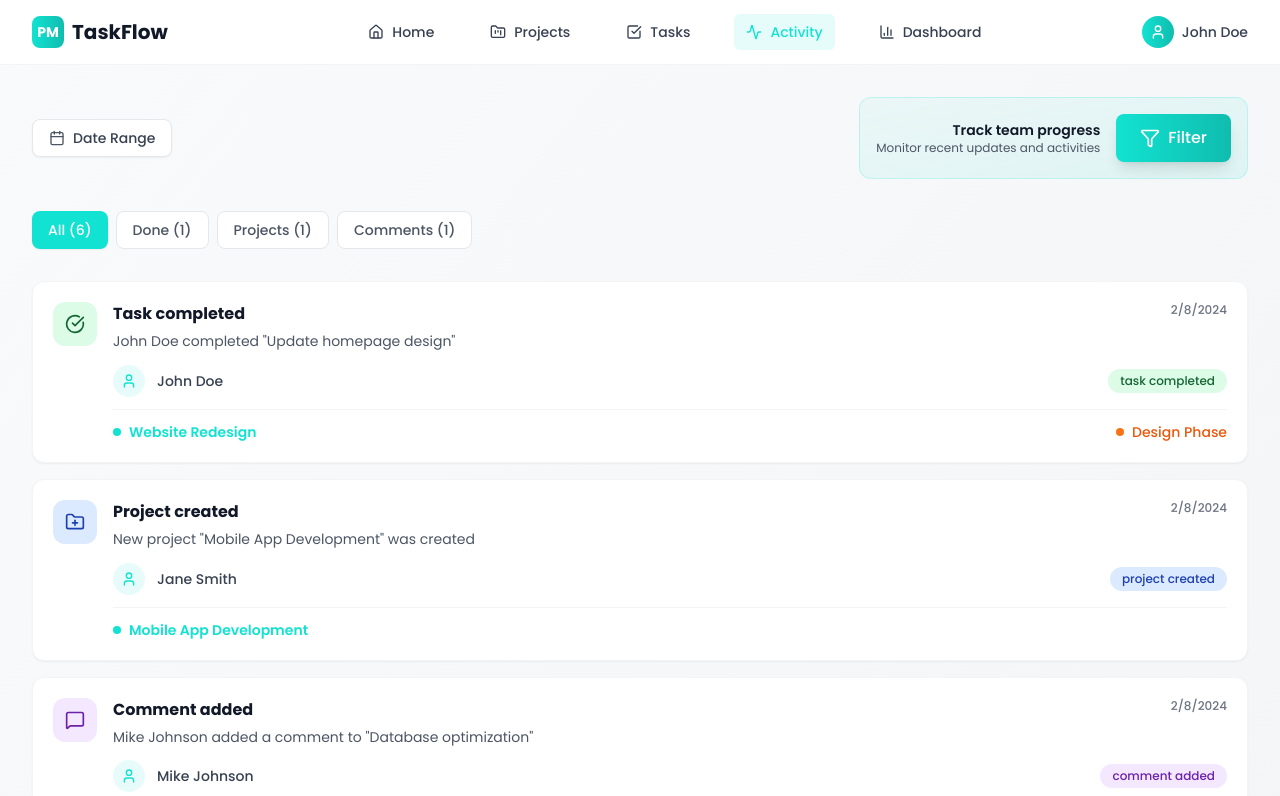
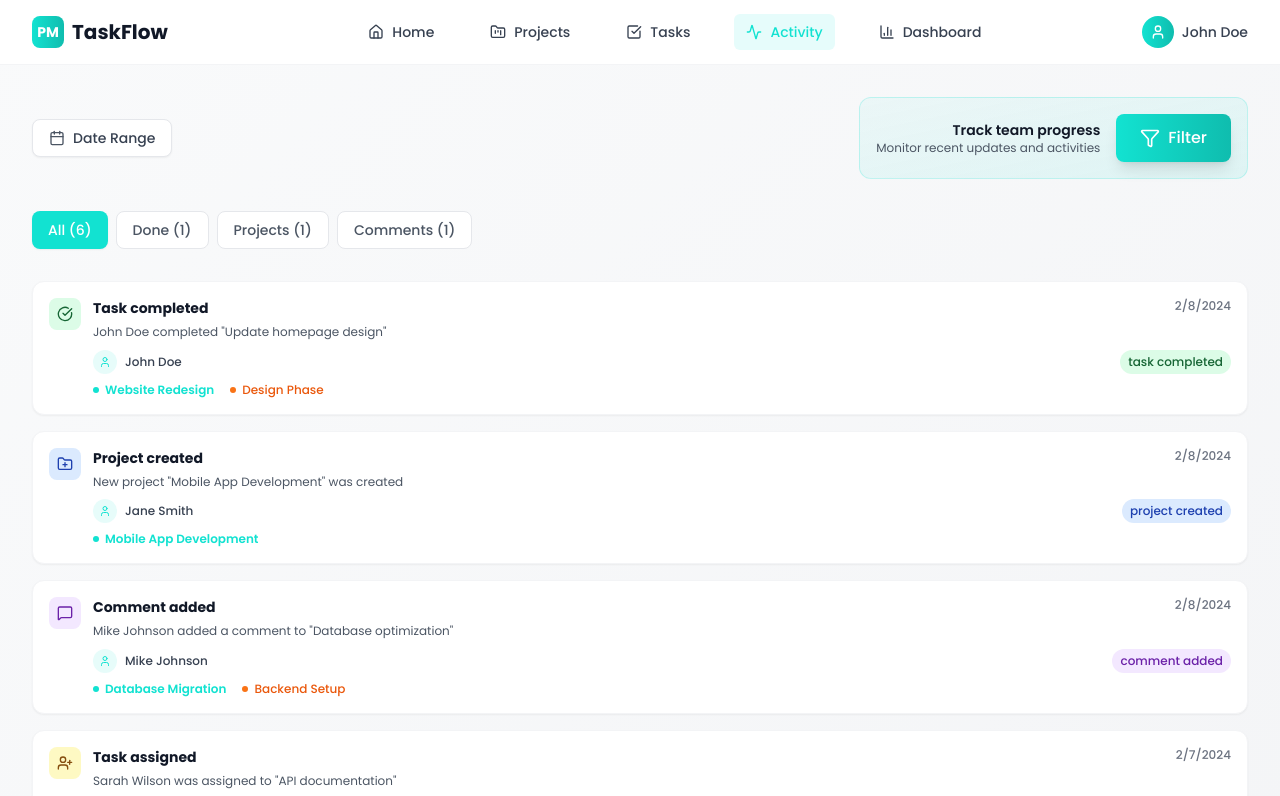
Before and after one commit to devxankit/Project-flow, a React (Vite) app in the folder frontend/: page /activity in a window 1280 px wide. Shown: the top 796 px of the page. Built offline with nearby package versions, Linux system fonts and the light colour scheme.

Commit message:
check point

```diff
--- a/frontend/src/pages/Activity.jsx
+++ b/frontend/src/pages/Activity.jsx
@@ -207,60 +207,56 @@ const ActivityPage = () => {
             {filteredActivities.map((activity, index) => {
               const IconComponent = activity.icon;
               return (
-                <div key={activity.id} className="group bg-white rounded-xl p-5 shadow-sm border border-gray-100 hover:shadow-md hover:border-primary/20 transition-all duration-200">
-                  <div className="flex items-start space-x-4">
-                    {/* Activity Icon */}
-                    <div className={`p-3 rounded-xl ${getActivityTypeColor(activity.type)} flex-shrink-0`}>
-                      <IconComponent className="h-5 w-5" />
+                <div key={activity.id} className="group bg-white rounded-xl p-4 shadow-sm border border-gray-100 hover:shadow-md hover:border-primary/20 transition-all duration-200">
+                  <div className="flex items-start space-x-3">
+                    {/* Activity Icon - Smaller and more compact */}
+                    <div className={`p-2 rounded-lg ${getActivityTypeColor(activity.type)} flex-shrink-0`}>
+                      <IconComponent className="h-4 w-4" />
                     </div>
 
-                    {/* Activity Content */}
+                    {/* Activity Content - Better space utilization */}
                     <div className="flex-1 min-w-0">
-                      {/* Header Section */}
-                      <div className="flex items-start justify-between mb-3">
-                        <div className="flex-1">
-                          <h3 className="text-base font-bold text-gray-900 group-hover:text-primary transition-colors duration-200 mb-1">
+                      {/* Header Section - More compact */}
+                      <div className="flex items-start justify-between mb-2">
+                        <div className="flex-1 min-w-0">
+                          <h3 className="text-sm font-bold text-gray-900 group-hover:text-primary transition-colors duration-200 mb-1">
                             {activity.title}
                           </h3>
-                          <p className="text-sm text-gray-600 leading-relaxed">
+                          <p className="text-xs text-gray-600 leading-relaxed">
                             {activity.description}
                           </p>
                         </div>
-                        <span className="text-xs font-medium text-gray-500 ml-3 flex-shrink-0">
+                        <span className="text-xs font-medium text-gray-500 ml-2 flex-shrink-0">
                           {formatTimestamp(activity.timestamp)}
                         </span>
                       </div>
 
-                      {/* Meta Information */}
-                      <div className="flex items-center justify-between">
-                        <div className="flex items-center space-x-3">
-                          <div className="w-8 h-8 bg-primary/10 rounded-full flex items-center justify-center">
-                            <User className="h-4 w-4 text-primary" />
+                      {/* Meta Information - More compact layout */}
+                      <div className="flex items-center justify-between mb-2">
+                        <div className="flex items-center space-x-2">
+                          <div className="w-6 h-6 bg-primary/10 rounded-full flex items-center justify-center">
+                            <User className="h-3 w-3 text-primary" />
                           </div>
-                          <span className="text-sm font-medium text-gray-700">{activity.user}</span>
+                          <span className="text-xs font-medium text-gray-700">{activity.user}</span>
                         </div>
 
-                        <div className="flex items-center space-x-3">
-                          <span className={`px-3 py-1 rounded-full text-xs font-medium ${getActivityTypeColor(activity.type)}`}>
-                            {activity.type.replace('_', ' ')}
-                          </span>
-                        </div>
+                        <span className={`px-2 py-1 rounded-full text-xs font-medium ${getActivityTypeColor(activity.type)}`}>
+                          {activity.type.replace('_', ' ')}
+                        </span>
                       </div>
 
-                      {/* Project and Milestone Information */}
-                      <div className="mt-3 pt-3 border-t border-gray-100">
-                        <div className="flex items-center justify-between">
-                          <div className="flex items-center space-x-2">
-                            <div className="w-2 h-2 bg-primary rounded-full"></div>
-                            <span className="text-sm font-semibold text-primary">{activity.project}</span>
+                      {/* Project and Milestone Information - Inline layout */}
+                      <div className="flex items-center space-x-4">
+                        <div className="flex items-center space-x-1.5">
+                          <div className="w-1.5 h-1.5 bg-primary rounded-full"></div>
+                          <span className="text-xs font-semibold text-primary">{activity.project}</span>
+                        </div>
+                        {activity.milestone && (
+                          <div className="flex items-center space-x-1.5">
+                            <div className="w-1.5 h-1.5 bg-orange-500 rounded-full"></div>
+                            <span className="text-xs font-medium text-orange-600">{activity.milestone}</span>
                           </div>
-                          {activity.milestone && (
-                            <div className="flex items-center space-x-2">
-                              <div className="w-2 h-2 bg-orange-500 rounded-full"></div>
-                              <span className="text-sm font-medium text-orange-600">{activity.milestone}</span>
-                            </div>
-                          )}
-                        </div>
+                        )}
                       </div>
                     </div>
                   </div>
```
